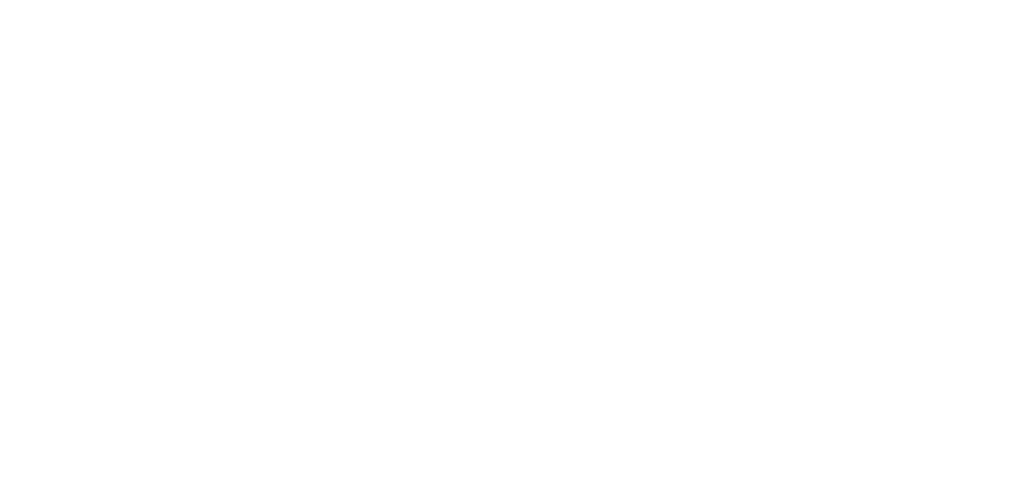
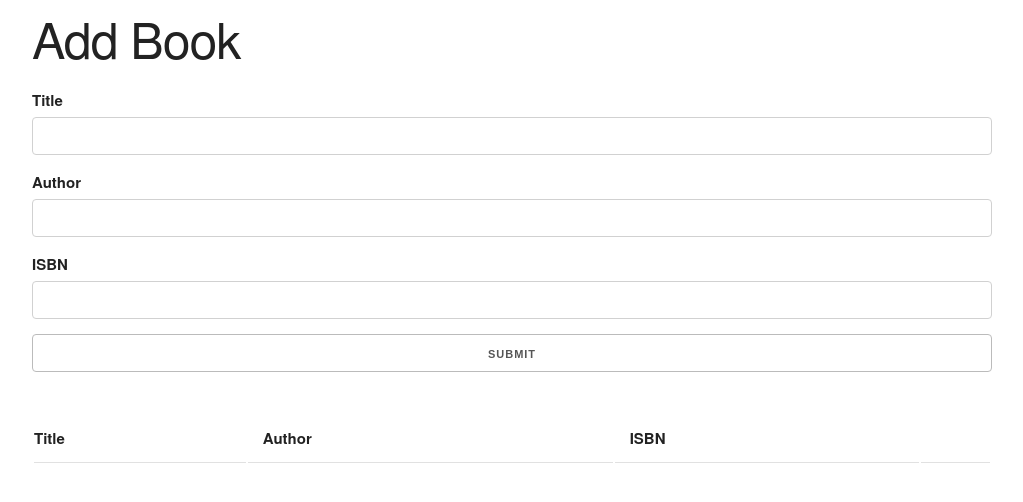
Before and after one commit to andrewrey/modernjavascript-section6-OOP-bookListProject, a plain HTML site: page index.html in a window 1280 px wide. Shown: the whole page, without its empty margins (128-1151 px from the left). Drawn offline with nearby package versions, Linux system fonts and the light colour scheme.

Commit message:
updated javascript folder for both es5 and es6, basic layout completed using skeleton cdn

```diff
--- a/index.html
+++ b/index.html
@@ -4,8 +4,54 @@
   <meta charset="UTF-8">
   <meta name="viewport" content="width=<device-width>, initial-scale=1.0">
   <title>Book List Project</title>
+  <link rel="stylesheet" href="https://cdnjs.cloudflare.com/ajax/libs/skeleton/2.0.4/skeleton.min.css" integrity="sha512-EZLkOqwILORob+p0BXZc+Vm3RgJBOe1Iq/0fiI7r/wJgzOFZMlsqTa29UEl6v6U6gsV4uIpsNZoV32YZqrCRCQ==" crossorigin="anonymous" />
+  <style>
+    .success, .error{
+      color: white;
+      padding: 5px;
+      margin: 5px 0 15px 0;
+    }
+    .success {
+      background: green;
+    }
+    .error{
+      background: red;
+    }
+  </style>
 </head>
 <body>
-  <script src="js/scripts.js"></script>
+  <div class="container">
+    <h1>Add Book</h1>
+    <form  id="book-form">
+      <div>
+        <label for="title">Title</label>
+        <input type="text" id="title" class="u-full-width">
+      </div>
+      <div>
+        <label for="Author">Author</label>
+        <input type="text" id="author" class="u-full-width">
+      </div>
+      <div>
+        <label for="isbn">ISBN</label>
+        <input type="text" id="isbn" class="u-full-width">
+      </div>
+      <div>
+        <input class="u-full-width" type="submit" value="submit">
+      </div>
+    </form>
+    <table class="u-full-width">
+      <thead>
+        <tr>
+          <th>Title</th>
+          <th>Author</th>
+          <th>ISBN</th>
+          <th></th>
+        </tr>
+      </thead>
+      <tbody id="book-list"></tbody>
+    </table>
+  </div>
+
+  <script src="js/es5/scripts.js"></script>
 </body>
 </html>
```
Also changed, not shown: js/es5/scripts.js (added), js/es6/appses6.js (added).
